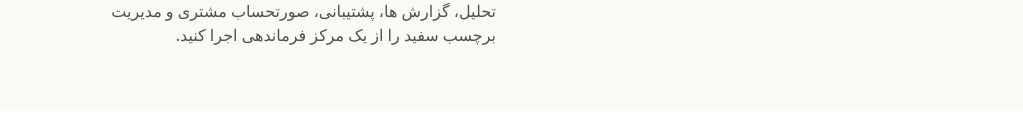
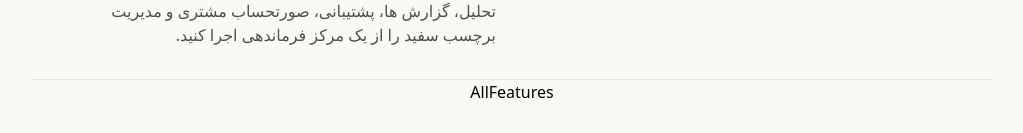
Before and after one commit to mahyarErshad/hummingbird, a React (Create React App) app: page / in a window 1280 px wide. Shown: the part 4075-4208 px from the top of the page, without its empty margins (128-1151 px from the left). Before the commit the page ends 4186 px from the top, so only its background shows below. Built offline with nearby package versions, Linux system fonts and the light colour scheme; a web font is replaced by a local one.

Commit message:
Imported AllFeatures

```diff
--- a/src/Components/Body/Features.jsx
+++ b/src/Components/Body/Features.jsx
@@ -1,4 +1,5 @@
 import React, { memo } from "react";
+import AllFeatures from "../Utils/FeaturesCard/AllFeatures";
 import FeaturesCard from "../Utils/FeaturesCard/FeaturesCard";
 
 function Features() {
@@ -15,6 +16,7 @@ function Features() {
       <FeaturesCard title="ابزارهای پیشرفته" list={["مانیتور آپتایم", "پاکسازی پایگاه داده", "لود تنبل", "گزارش های عملکرد"]} />
       <FeaturesCard title="تنظیمات مرغ مگس خوار" list={["راه اندازی Hummingbird Pro ایده آل خود", "با یک کلیک روی همه سایت ها اعمال می شود", "ایجاد تنظیمات نامحدود"]} />
       <FeaturesCard title="دسترسی کامل به هاب" list={["به روز رسانی های خودکار، تنظیمات، عملکرد، زمان آپدیت، تجزیه و تحلیل، گزارش ها، پشتیبانی، صورتحساب مشتری و مدیریت برچسب سفید را از یک مرکز فرماندهی اجرا کنید."]} />
+      <AllFeatures />
     </section>
   );
 }
```
